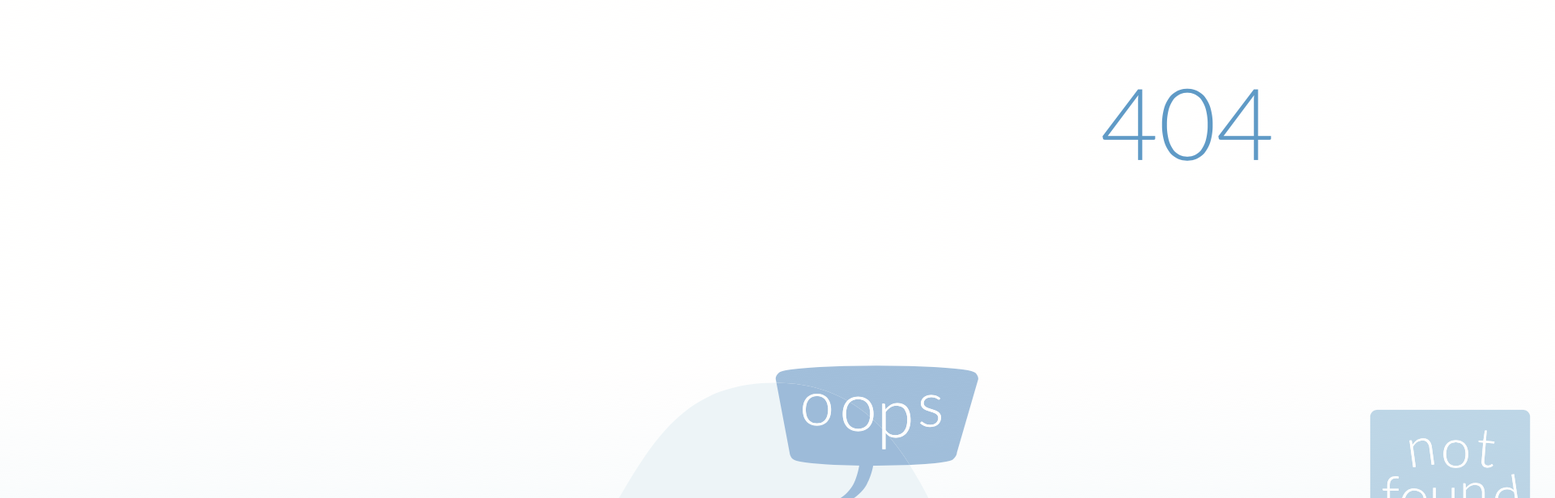
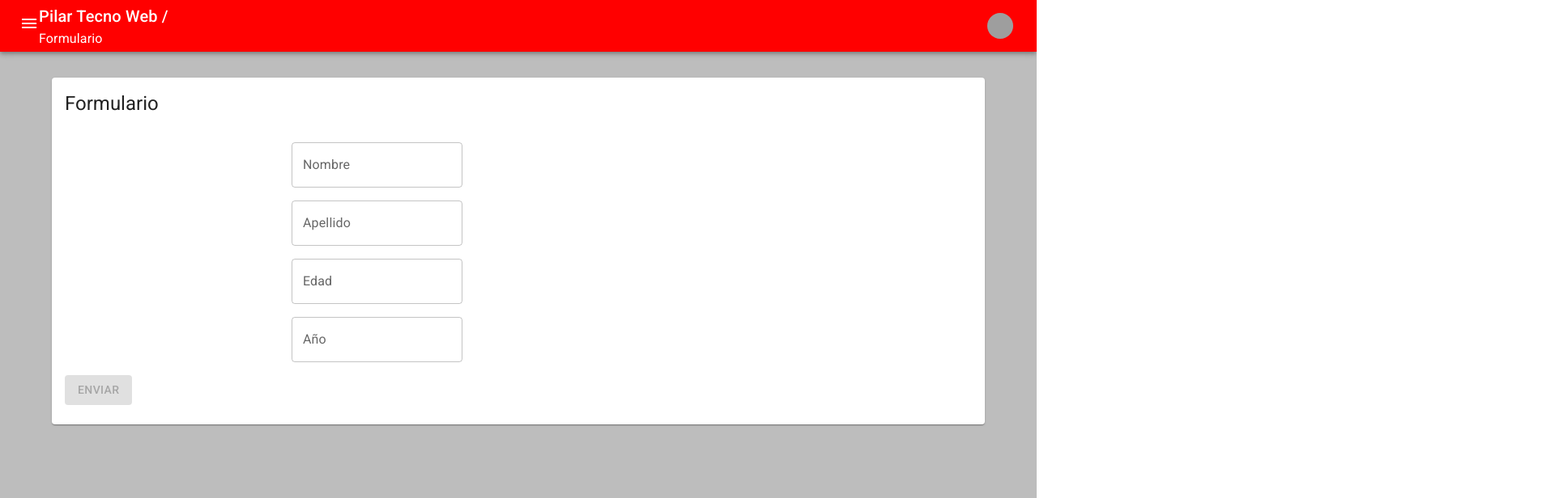
Before and after one commit to CoronelFederico/pilar-web, a React (Create React App) app: page /forms in a window 1280 px wide. Before the commit this address led to /404. Shown: the top 616 px of the page at 81% size, 1920 px wide, since content can reach past the window. Built offline with nearby package versions, Linux system fonts and the light colour scheme; grey boxes are pictures that could not be loaded.

Commit message:
upload: tp3

```diff
--- a/package.json
+++ b/package.json
@@ -12,6 +12,7 @@
     "@testing-library/jest-dom": "^5.16.5",
     "@testing-library/react": "^13.4.0",
     "@testing-library/user-event": "^13.5.0",
+    "axios": "^1.1.3",
     "react": "^18.2.0",
     "react-dom": "^18.2.0",
     "react-redux": "^8.0.4",
--- a/src/constant/menu.js
+++ b/src/constant/menu.js
@@ -1,15 +1,14 @@
 export const drawerMenu = [
   {
     title: "inicio",
-    path: "/",
+    path: "/dashboard",
+  },  {
+    title: "Formulario",
+    path: "/forms",
   },
   {
     title: "pages",
     children: [
-      {
-        title: "dashboard",
-        path: "/dashboard",
-      },
       {
         title: "todo",
         path: "/todo",
--- a/src/pages/Todo/Todo.js
+++ b/src/pages/Todo/Todo.js
@@ -10,6 +10,7 @@ import {
   Button,
   Checkbox,
   Typography,
+  Box
 } from "@mui/material";
 import { useDispatch, useSelector } from "react-redux";
 import { appSelector, appActions } from "../../redux/appRedux";
@@ -71,7 +72,7 @@ const Todo = () => {
       <Grid item md={12} xs={6}>
         <Card>
           <CardHeader title="Tareas" />
-          {/* <Box> {JSON.stringify(todo)} </Box> */}
+          <Box> {JSON.stringify(todo)} </Box>
           <CardContent>
             {todo.map((t, index) => (
               <Stack
--- /dev/null
+++ b/src/pages/formularios/Formularios.js
@@ -0,0 +1,119 @@
+import React, { useEffect, useState } from "react";
+
+import {
+  Grid,
+  Card,
+  CardHeader,
+  Stack,
+  CardContent,
+  TextField,
+  Button,
+  Typography,
+} from "@mui/material";
+
+import { useSelector, useDispatch } from "react-redux";
+import { appSelector, appActions } from "../../redux/appRedux";
+
+const Formularios = () => {
+  const initialData = {
+    name: "",
+    lastname: "",
+    age: "",
+    year: "",
+  };
+
+  const dispatch = useDispatch();
+  const [data, setData] = useState(initialData);
+
+  useEffect(() => {
+    dispatch(appActions.setPageTitle("Formulario"));
+
+  }, []);
+
+  const handleChange = (e) => {
+    setData((prev) => {
+      return {
+        ...prev,
+        [e.target.name]: e.target.value,
+      };
+    });
+  };
+
+  const handleSubmit = () => {};
+
+  return (
+    <Grid container spacing={3}>
+      <Grid item xs={12}>
+        <Card>
+          <CardHeader title="Formulario" />
+          <CardContent>
+            <Typography>{data.name}</Typography>
+            <Typography>{data.lastname}</Typography>
+            <Typography>{data.age}</Typography>
+            <Typography>{data.year}</Typography>
+            <Stack spacing={2}>
+              <Stack sx={{ justifyContent: "space-around" }} direction="row">
+                <Grid item md={6}>
+                  <TextField
+                    value={data.name}
+                    name="name"
+                    label="Nombre"
+                    variant="outlined"
+                    onChange={handleChange}
+                  />
+                </Grid>
+              </Stack>
+              <Stack sx={{ justifyContent: "space-around" }} direction="row">
+                <Grid item md={6}>
+                  <TextField
+                    value={data.lastname}
+                    name="lastname"
+                    label="Apellido"
+                    variant="outlined"
+                    onChange={handleChange}
+                  />
+                </Grid>
+              </Stack>
+              <Stack sx={{ justifyContent: "space-around" }} direction="row">
+                <Grid item md={6}>
+                  <TextField
+                    value={data.age}
+                    name="age"
+                    label="Edad"
+                    variant="outlined"
+                    onChange={handleChange}
+                  />
+                </Grid>
+              </Stack>
+              <Stack sx={{ justifyContent: "space-around" }} direction="row">
+                <Grid item md={6}>
+                  <TextField
+                    value={data.year}
+                    name="year"
+                    label="Año"
+                    variant="outlined"
+                    onChange={handleChange}
+                  />
+                </Grid>
+              </Stack>
+              <Stack>
+                <Grid item md={6}>
+                  <Button
+                    disabled={!data.name }
+                    variant="contained"
+                    onClick={() => handleSubmit()}
+                  >
+                    {" "}
+                    Enviar{" "}
+                  </Button>
+                </Grid>
+              </Stack>
+            </Stack>
+          </CardContent>
+        </Card>
+      </Grid>
+    </Grid>
+  );
+};
+
+export default Formularios;
```
Also changed, not shown: src/pages/routes.js (+5 -12 lines), src/services/api.js (added, +8 -0 lines), 1 other file (tests, documents, lock files or other folders).
